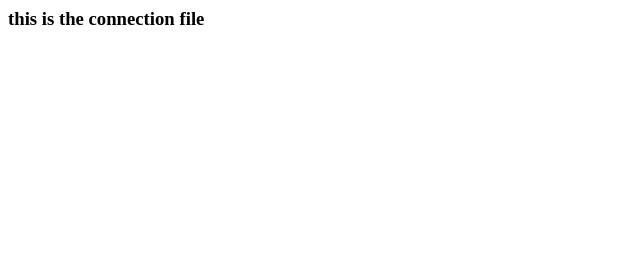
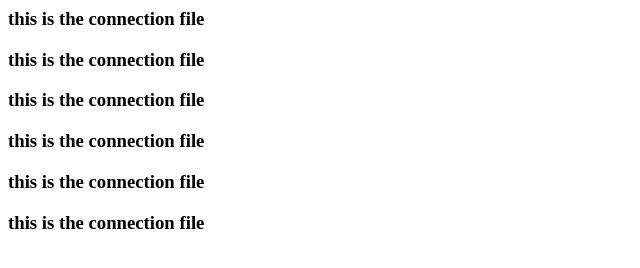
Before and after one commit to sufianahmed007/test, a plain HTML site: page connection.html in a window 1280 px wide. Shown: the whole page, without its empty margins (0-640 px from the left). Drawn offline with Linux system fonts and the light colour scheme.

Commit message:
Added few lines in connection file

```diff
--- a/connection.html
+++ b/connection.html
@@ -6,5 +6,11 @@
   </head>
   <body>
     <h3>this is the connection file</h3>
+    <h3>this is the connection file</h3>
+    <h3>this is the connection file</h3>
+    <h3>this is the connection file</h3>
+    <h3>this is the connection file</h3>
+    <h3>this is the connection file</h3>
+
   </body>
 </html>
```
